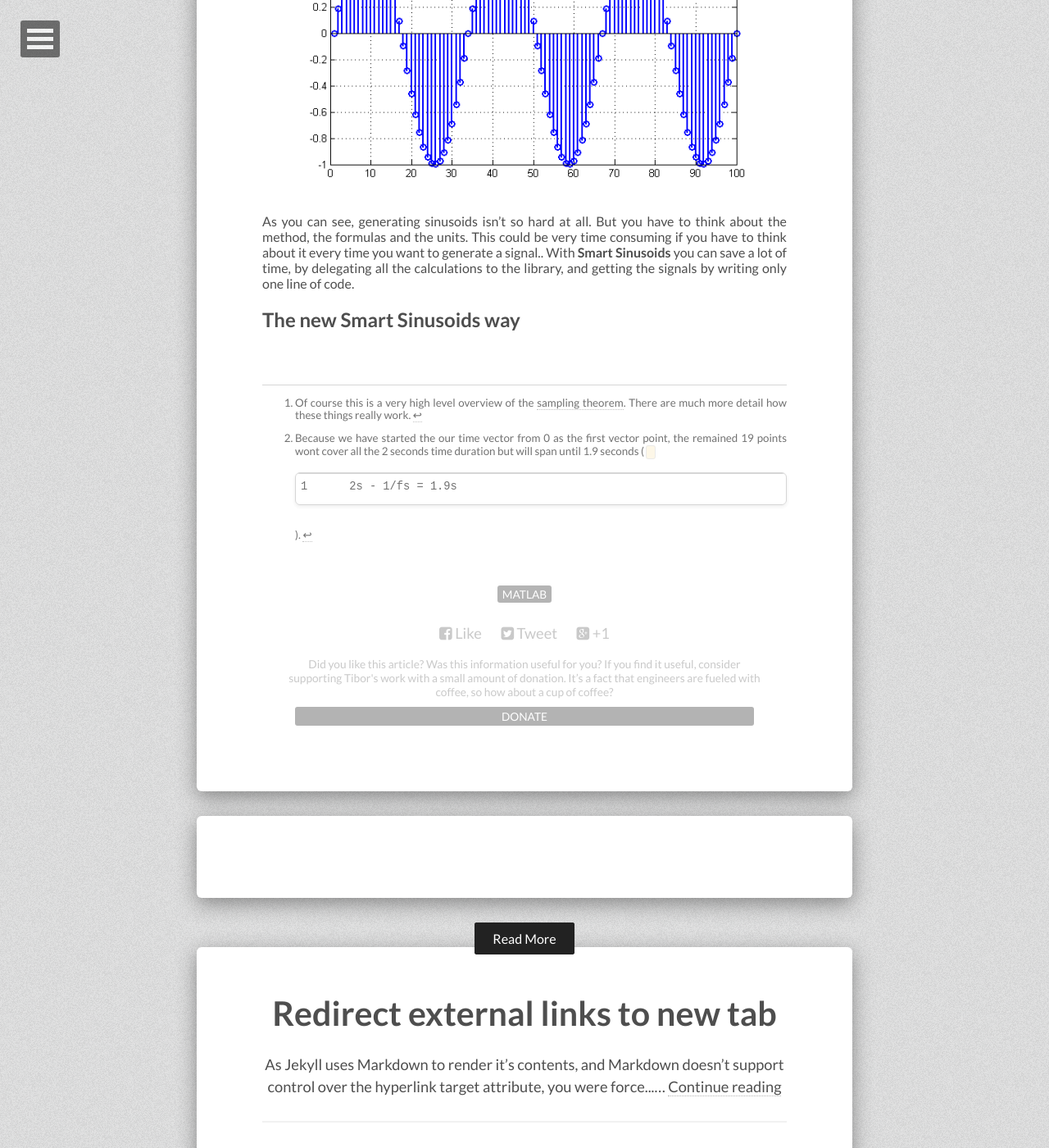
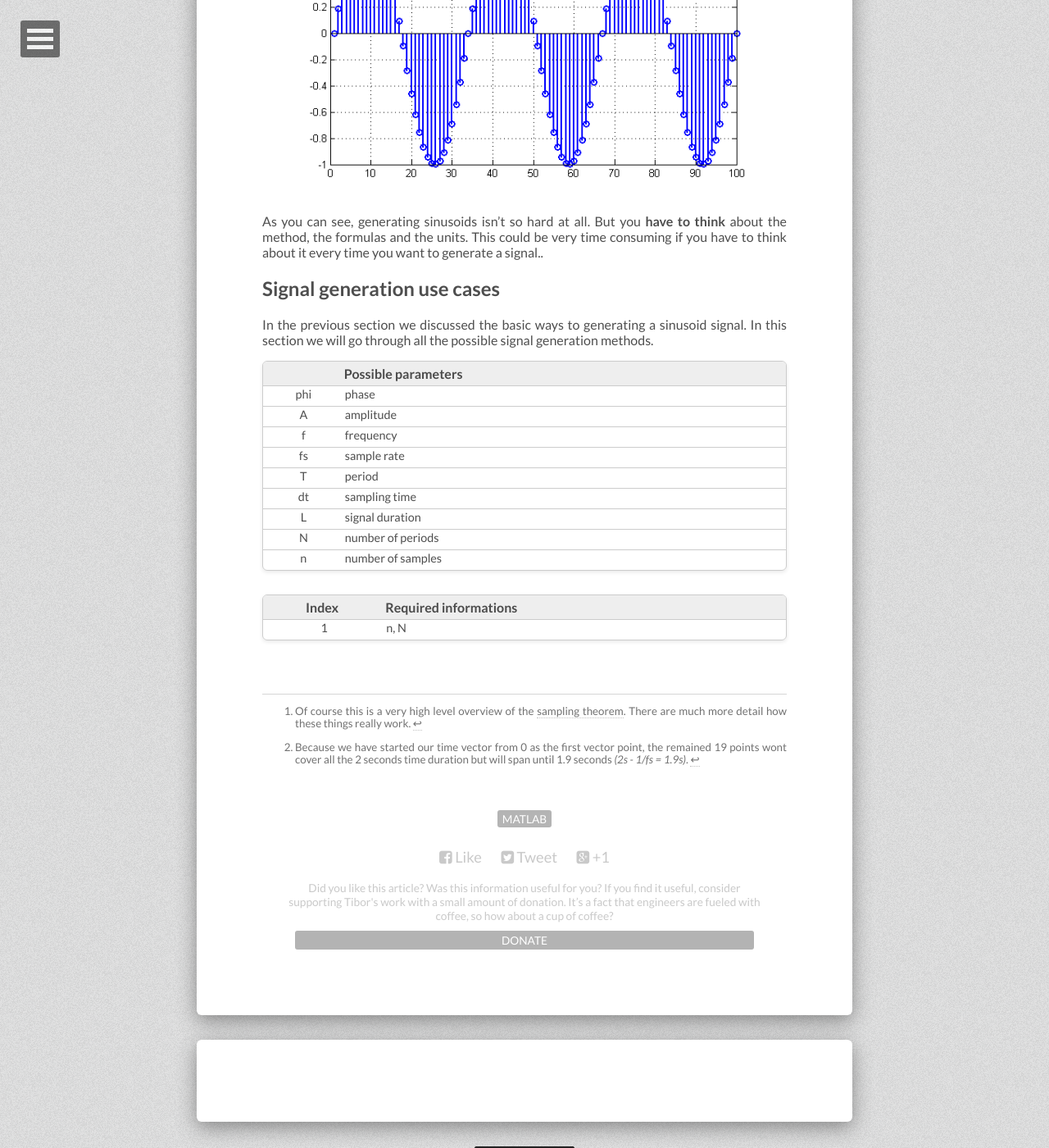
Before and after one commit to tiborsimon/tiborsimon.github.io, a Jekyll site: the page built from _posts/2015-05-28-smart-sinusoids.md, in a window 1280 px wide and 1400 px high, scrolled down 2902 px. Shown: the whole window at 82% size. Built offline with Jekyll 4.4.1, drawn with Linux system fonts in a browser that asks for light colours; nearby versions of some CDN libraries; comment, search, counter and statistics services are not loaded; some of the changed text lies outside the part shown.

Commit message:
Article update

```diff
--- a/_posts/2015-05-28-smart-sinusoids.md
+++ b/_posts/2015-05-28-smart-sinusoids.md
@@ -13,7 +13,7 @@ The easiest way to generate a sine or cosine signal in MATLAB. With this library
 
 Generating a sinusoid signal is often the first step for a more complex computations. It should be a routine, but actually it isn't. Many people struggles with it.
 
-## The old way
+## Generating sinusoid signals
 
 The equation of a sinusoid signal is a known fact:
 
@@ -45,9 +45,33 @@ The result will be a 100 sample long sinusoid signal, that contains 3 periods.
 
 <img src="/images/smart-sinusoids/signal002.png" />
 
-As you can see, generating sinusoids isn't so hard at all. But you have to think about the method, the formulas and the units. This could be very time consuming if you have to think about it every time you want to generate a signal.. With __Smart Sinusoids__ you can save a lot of time, by delegating all the calculations to the library, and getting the signals by writing only one line of code.
+As you can see, generating sinusoids isn't so hard at all. But you __have to think__ about the method, the formulas and the units. This could be very time consuming if you have to think about it every time you want to generate a signal..
 
-## The new Smart Sinusoids way
+## Signal generation use cases
+
+In the previous section we discussed the basic ways to generating a sinusoid signal.  In this section we will go through all the possible signal generation methods.
+
+|       | Possible parameters   |
+|:-----:|:----------------------|
+| phi   | phase                 |
+| A     | amplitude             |
+| f     | frequency             |
+| fs    | sample rate           |
+| T     | period                |
+| dt    | sampling time         |
+| L     | signal duration       |
+| N     | number of periods     |
+| n     | number of samples     |
+
+| Index | Required informations |
+|:-----:|:----------------------|
+| 1     | n, N
+
+
+
+
+
+
 
 
 
@@ -58,4 +82,4 @@ As you can see, generating sinusoids isn't so hard at all. But you have to think
 
 [^1]: Of course this is a very high level overview of the [sampling theorem](http://en.wikipedia.org/wiki/Nyquist–Shannon_sampling_theorem). There are much more detail how these things really work.
 
-[^2]: Because we have started the our time vector from 0 as the first vector point, the remained 19 points wont cover all the 2 seconds time duration but will span until 1.9 seconds (`2s - 1/fs = 1.9s`).
+[^2]: Because we have started our time vector from 0 as the first vector point, the remained 19 points wont cover all the 2 seconds time duration but will span until 1.9 seconds _(2s - 1/fs = 1.9s)_.
```
